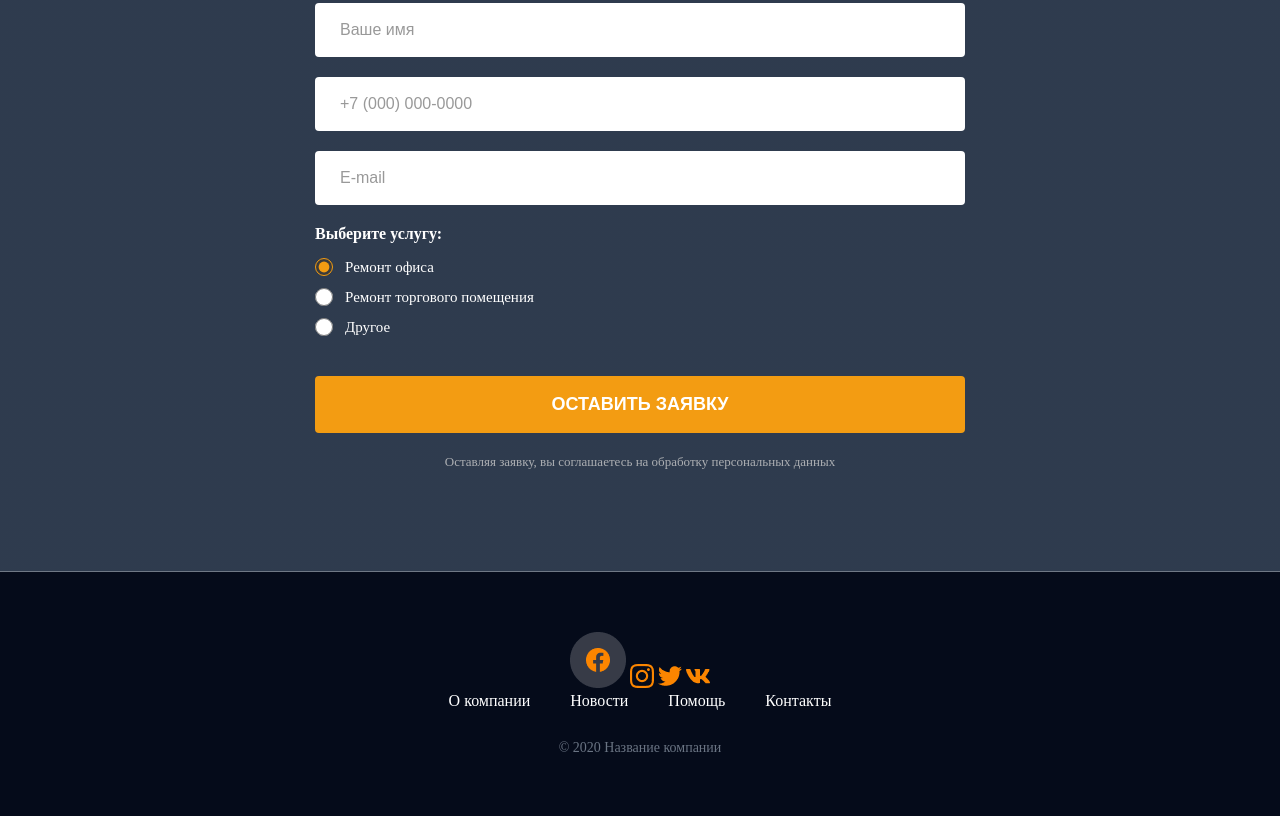
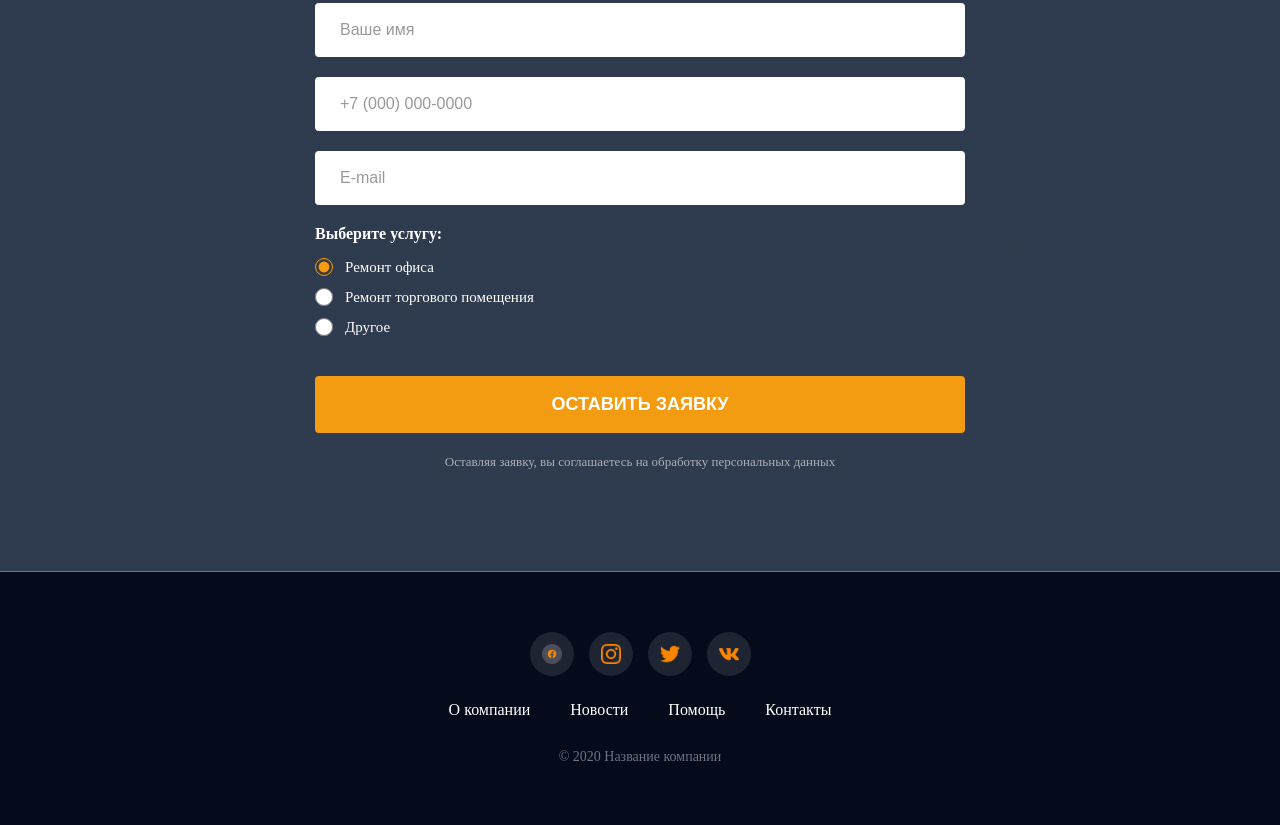
Before and after one commit to alimyarovau-ux/1, a plain HTML site: page index.html in a window 1280 px wide. Shown: the part 5851-6676 px from the top of the page. Drawn offline with Linux system fonts and the light colour scheme.

Commit message:
figma exam

```diff
--- a/main.css
+++ b/main.css
@@ -737,12 +737,51 @@
     transition: transform 0.6s ease-in-out;
 
 }
+
 .client-card:hover {
     transform: rotate(360deg);
 }
 
+.social-icons {
+    display: flex;
+    justify-content: center;
+    align-items: center;
+
+    gap: 15px;
+
+    margin-bottom: 25px;
+}
+
+.social-icons a {
+    width: 44px;
+
+    height: 44px;
+
+    background-color: rgba(255, 255, 255, 0.1);
+
+    border-radius: 50%;
+
+    display: flex;
+    align-items: center;
+
+    justify-content: center;
+    transition: 0.5s ease;
+
+    text-decoration: none;
+}
+
+
+.social-icons a:hover {
+    transform: rotate(360deg);
+
+    background-color: #f39c12;
+
+}
+
 .social-icons img {
-    height: auto;
+    width: 20px;
+
+    height: 20px;
     object-fit: contain;
 }
 
```
